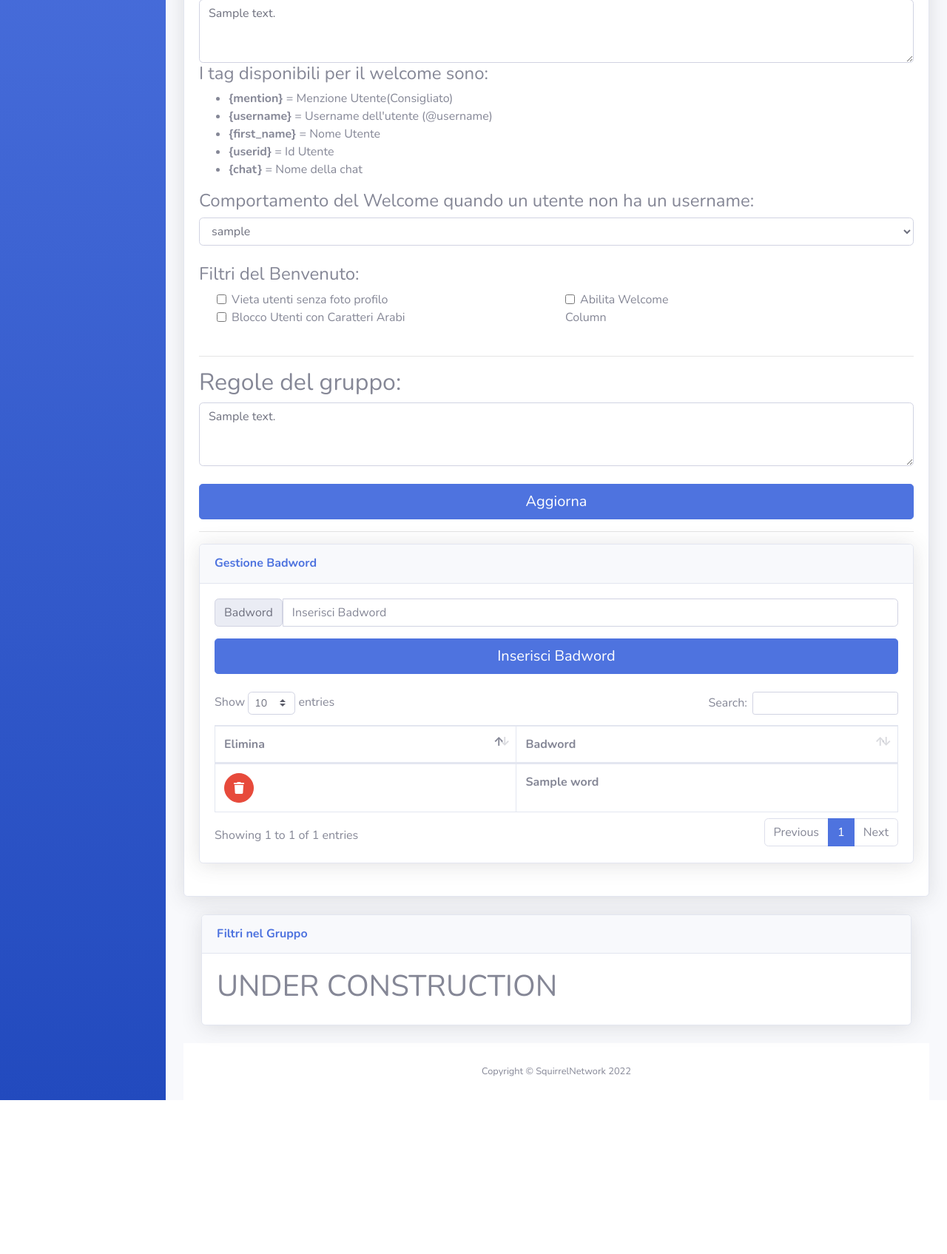
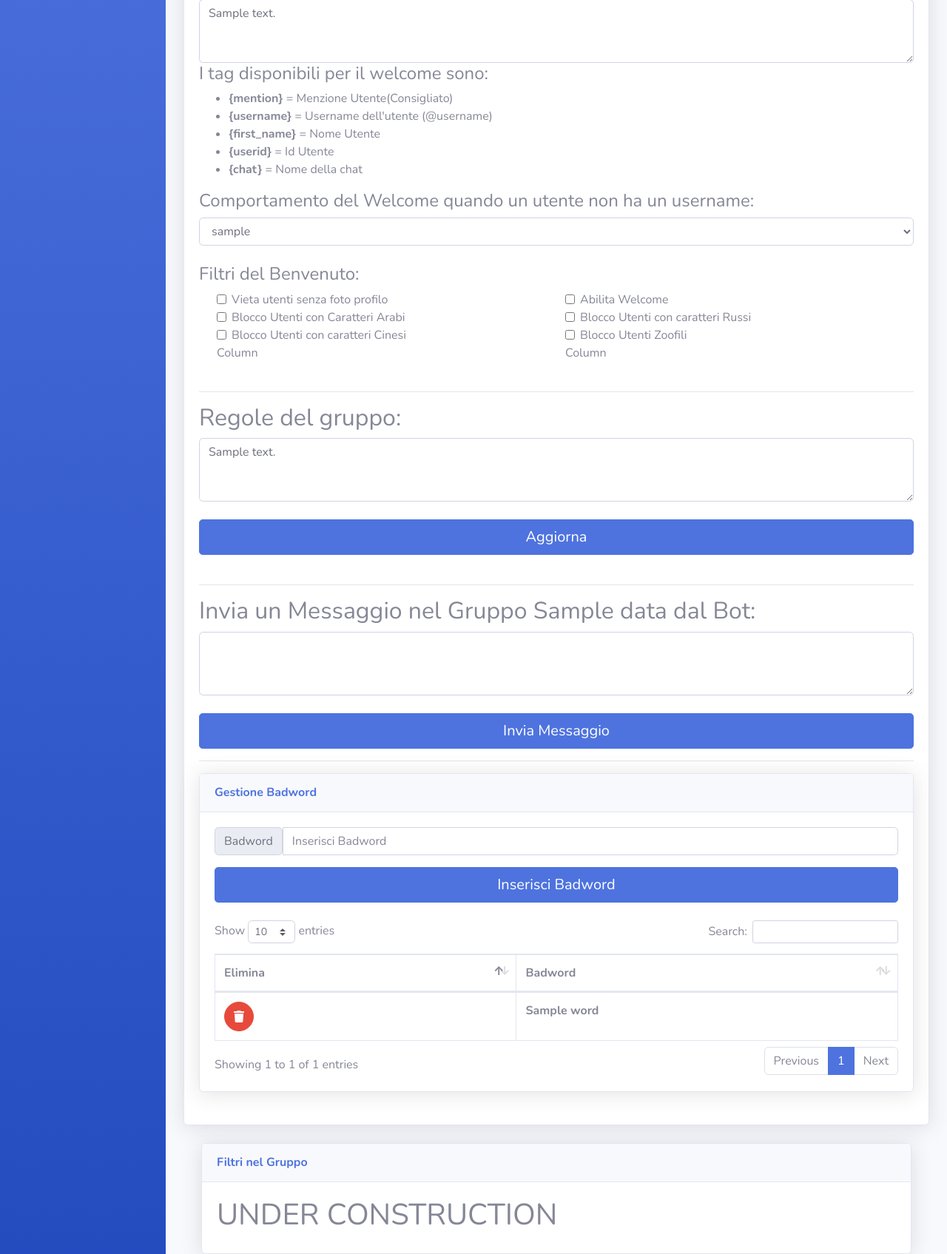
Before and after one commit to Squirrel-Network/nebula_dashboard, a Flask app: template templates/edit.html in a window 1280 px wide. Shown: the part 568-2263 px from the top of the page at 74% size. Before the commit the page ends 2055 px from the top, so only its background shows below. Run offline with Flask 2, Linux system fonts and the light colour scheme; the template is opened without the code that fills it: most values are stand-ins (such as "Sample title", 1, 10 or a date in 2020); grey boxes marked "Sample" are stand-in pictures; some libraries are stand-ins or nearby versions.

Commit message:
update dashboard and more fix

```diff
--- a/app.py
+++ b/app.py
@@ -5,10 +5,11 @@
 import hashlib
 import hmac
 import time
+from config import Config
 from flask import Flask, render_template, request,redirect, session, url_for
 from flask_login import login_required
 from decorators import login_required
-from utilities import string_generator
+from utilities import string_generator, ApiMessage
 from database.repository.users import UsersRepository
 from database.repository.groups import GroupsRepository
 
@@ -56,11 +57,16 @@ def update(id):
 		tg_id = int(session['tgid'])
 		db_data = (tg_id, id)
 		rules_button = request.form.get('updateoptions')
+		message_button = request.form.get('sendmessagebutton')
 		bads = request.form.get('badword')
 		if bads is not None:
 			data = [(bads,id)]
 			GroupsRepository().insert_badword(data)
 			return redirect(url_for('update',id=id))
+		if message_button is not None:
+			send_message = request.form.get('sendbot')
+			ApiMessage(send_message,id)
+			print(send_message)
 		if rules_button is not None:
 			#Database Record
 			record_welcome = 'welcome_text'
@@ -69,12 +75,18 @@ def update(id):
 			record_checkbox_no_photo = 'set_user_profile_picture'
 			record_checkbox_welcome = 'set_welcome'
 			record_checkbox_arabic = 'set_arabic_filter'
+			record_checkbox_cirillic = 'set_cirillic_filter'
+			record_checkbox_chinese = 'set_chinese_filter'
+			record_checkbox_zoophile = 'zoophile_filter'
 			#Data Arrived by <form>
 			form = request.form
 
 			checkbox_photo = form.get('userphoto') if form.get('userphoto') is not None else 0
 			checkbox_welcome = form.get('welcomeswitch') if form.get('welcomeswitch') is not None else 0
 			checkbox_arabic_filter = form.get('arabicfilter') if form.get('arabicfilter') is not None else 0
+			checkbox_cirillic_filter = form.get('cirillicfilter') if form.get('cirillicfilter') is not None else 0
+			checkbox_chinese_filter = form.get('chinesefilter') if form.get('chinesefilter') is not None else 0
+			checkbox_zoophile_filter = form.get('zoophilefilter') if form.get('zoophilefilter') is not None else 0
 
 			data_welcome = [(form['welcome'],id)]
 			data_rules = [(form['rules'],id)]
@@ -82,6 +94,9 @@ def update(id):
 			data_checkbox_photo = [(int(checkbox_photo),id)]
 			data_checkbox_welcome = [(int(checkbox_welcome),id)]
 			data_checkbox_arabic = [(int(checkbox_arabic_filter),id)]
+			data_checkbox_cirillic = [(int(checkbox_cirillic_filter),id)]
+			data_checkbox_chinese = [(int(checkbox_chinese_filter),id)]
+			data_checkbox_zoophile = [(int(checkbox_zoophile_filter),id)]
             #Update Database
 
 			GroupsRepository().update_group_settings(record_welcome,data_welcome)
@@ -91,6 +106,9 @@ def update(id):
 			GroupsRepository().update_group_settings(record_checkbox_no_photo,data_checkbox_photo)
 			GroupsRepository().update_group_settings(record_checkbox_welcome,data_checkbox_welcome)
 			GroupsRepository().update_group_settings(record_checkbox_arabic,data_checkbox_arabic)
+			GroupsRepository().update_group_settings(record_checkbox_cirillic,data_checkbox_cirillic)
+			GroupsRepository().update_group_settings(record_checkbox_chinese,data_checkbox_chinese)
+			GroupsRepository().update_group_settings(record_checkbox_zoophile,data_checkbox_zoophile)
 		row = GroupsRepository().get_groups_options(db_data)
 		get_tpnu = GroupsRepository().get_type_no_username_cat()
 		return render_template("edit.html",data=row, tpnu=get_tpnu, badwords=get_badwords)
@@ -138,4 +156,4 @@ def login():
 
 
 if __name__ == '__main__':
-	app.run(port=4495,debug=False)
+	app.run(port=Config.APP_PORT,debug=Config.DEBUG)
--- a/example.config.py
+++ b/example.config.py
@@ -10,3 +10,9 @@ class Config(object):
      USER = ''
      PASSWORD = ''
      DBNAME = ''
+     ###########################
+     ##   APP SETTINGS       ##
+     ##########################
+     DEBUG = False
+     APP_PORT = 4495
+     BOT_TOKEN = ""
--- a/templates/edit.html
+++ b/templates/edit.html
@@ -281,8 +281,59 @@
                                   </div>
                                 </div>
                               <div class="col">
-                                  Column
+                                <div class="form-check form-switch">
+                                    <label class="form-check-label">
+                                        <input
+                                            class="form-check-input"
+                                            type="checkbox"
+                                            name="cirillicfilter"
+                                            value="1"
+                                            {% if data['set_cirillic_filter'] == 1 %} checked {% endif %}
+                                        />
+                                        Blocco Utenti con caratteri Russi
+                                    </label>
+                                  </div>
                                 </div>
+                            </div>
+                          </div>
+
+                          <div class="container">
+                            <div class="row">
+                              <div class="col">
+                                <div class="form-check form-switch">
+                                    <label class="form-check-label">
+                                        <input
+                                            class="form-check-input"
+                                            type="checkbox"
+                                            name="chinesefilter"
+                                            value="1"
+                                            {% if data['set_chinese_filter'] == 1 %} checked {% endif %}
+                                        />
+                                        Blocco Utenti con caratteri Cinesi
+                                    </label>
+                                  </div>
+
+
+
+                              </div>
+                              <div class="col">
+                                <div class="form-check form-switch">
+                                    <label class="form-check-label">
+                                        <input
+                                            class="form-check-input"
+                                            type="checkbox"
+                                            name="zoophilefilter"
+                                            value="1"
+                                            {% if data['zoophile_filter'] == 1 %} checked {% endif %}
+                                        />
+                                        Blocco Utenti Zoofili
+                                    </label>
+                                  </div>
+
+                              </div>
+                              <div class="w-100"></div>
+                              <div class="col">Column</div>
+                              <div class="col">Column</div>
                             </div>
                           </div>
                         <!--FINE GRID FILTRI-->
@@ -294,7 +345,14 @@
                             <br>
                             <button type="submit" class="btn btn-primary btn-lg btn-block" name="updateoptions">Aggiorna</button>
                     </form>
-
+                    <br>
+                    <hr>
+                    <form method="POST">
+                    <h2 id="gotomessage">Invia un Messaggio nel Gruppo {{data['group_name']}} dal Bot:</h2>
+                       <textarea class="form-control" id="exampleFormControlTextarea1" rows="3" name="sendbot"></textarea>
+                       <br>
+                       <button type="submit" class="btn btn-primary btn-lg btn-block" name="sendmessagebutton">Invia Messaggio</button>
+                    </form>
                   <!--END CARD-->
                   <hr>
                   <!--BADWORD TABLE-->
--- a/utilities.py
+++ b/utilities.py
@@ -2,6 +2,13 @@
 # -*- coding: utf-8 -*-
 
 # Copyright SquirrelNetwork
+
+import requests
+import urllib.request
+from config import Config
+
+MAIN_URL = "https://api.telegram.org/"
+TOKEN = Config.BOT_TOKEN
 
 def string_generator(data_incoming):
 	data = data_incoming.copy()
@@ -12,3 +19,9 @@ def string_generator(data_incoming):
 		string_arr.append(key+'='+data[key])
 	string_cat = '\n'.join(string_arr)
 	return string_cat
+
+def ApiMessage(text, chat_id):
+    text = urllib.parse.quote_plus(text)
+    url = MAIN_URL + "bot{}/sendmessage?chat_id={}&text={}&parse_mode=HTML".format(TOKEN, chat_id, text)
+    send = requests.get(url)
+    return send
```
